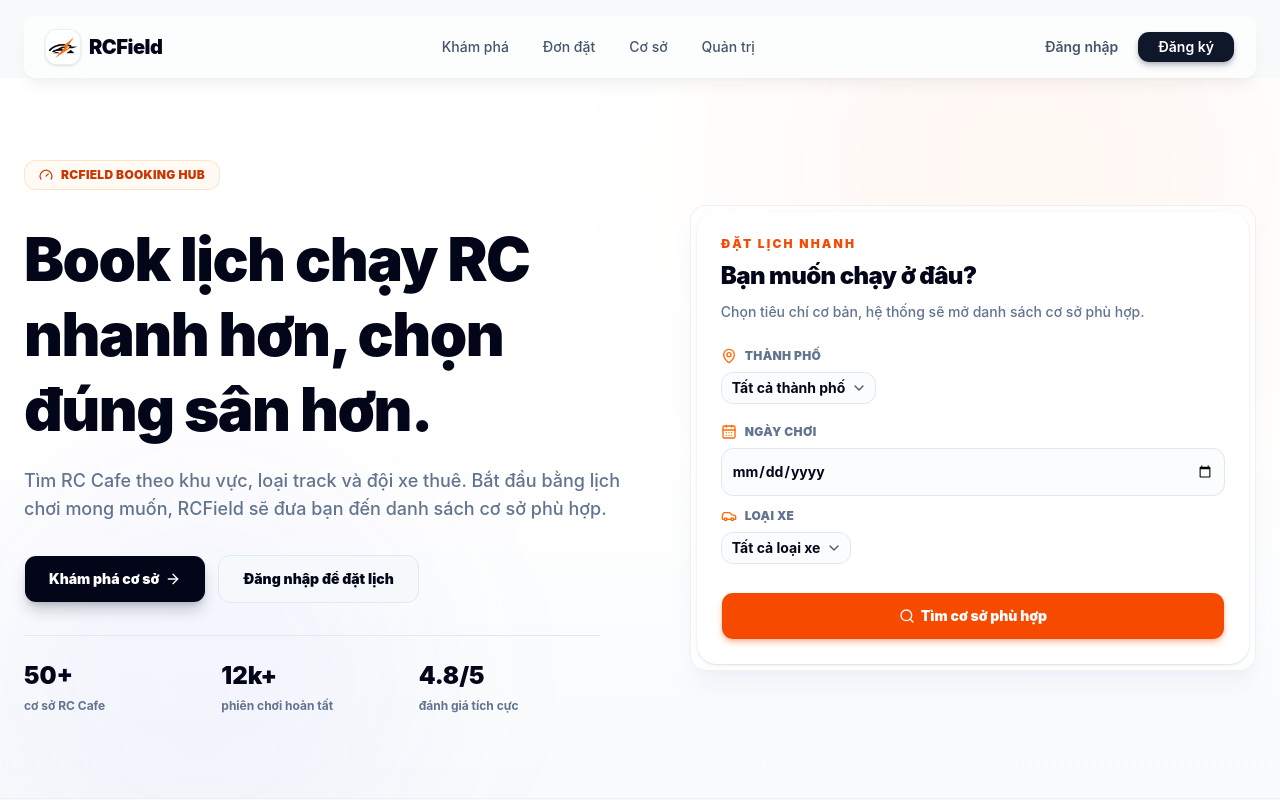
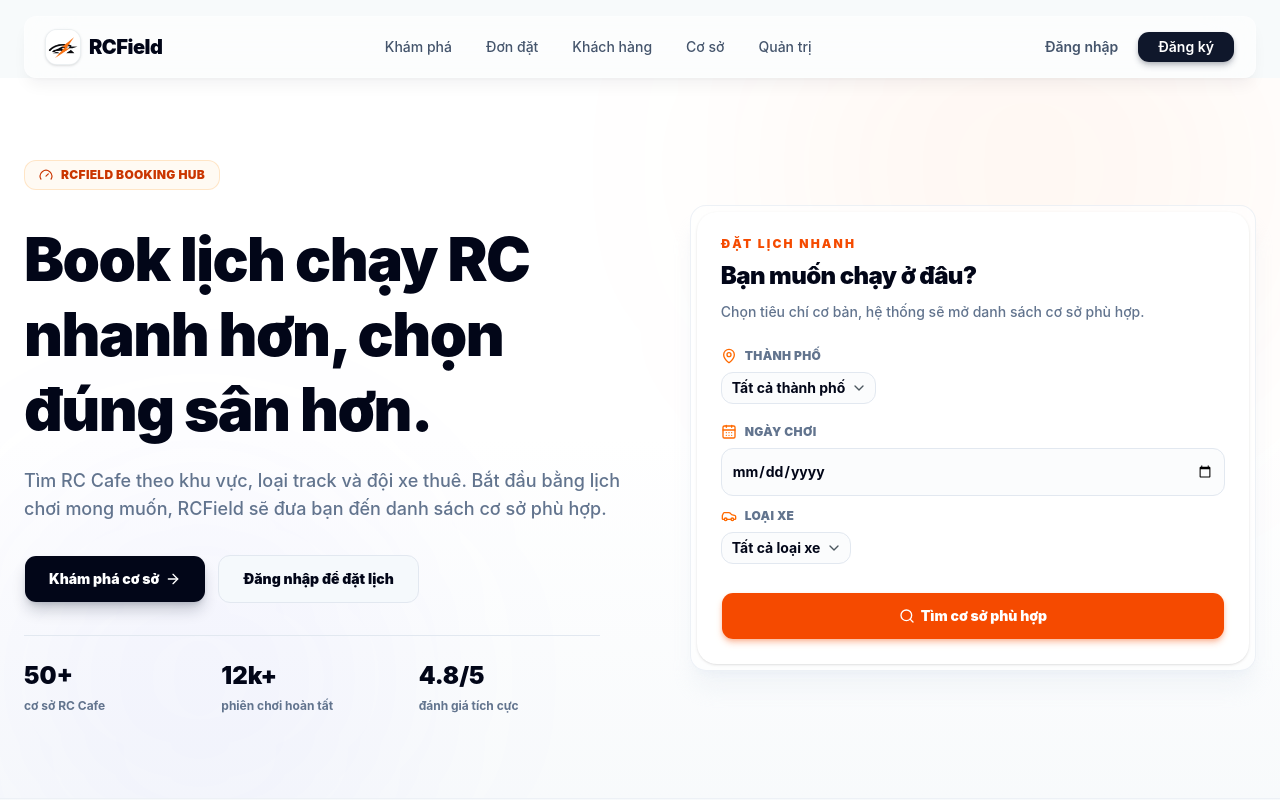
Before and after one commit to RCField-SEP490/rcfield-fe, a React (Vite) app: page / in a window 1280 px wide. Shown: the top 800 px of the page. Built offline with nearby package versions, Linux system fonts and the light colour scheme.

Commit message:
fix: expose customer center route

```diff
--- a/src/app/router/route-paths.ts
+++ b/src/app/router/route-paths.ts
@@ -10,6 +10,7 @@
   register: "/auth/register",
   forgotPassword: "/auth/forgot-password",
   resetPassword: "/auth/reset-password",
+  customerHome: "/customer",
   customerBookings: "/customer/bookings",
   customerProfile: "/customer/profile",
   customerBookingDetail: "/customer/bookings/:bookingId",
--- a/src/app/router/routes.tsx
+++ b/src/app/router/routes.tsx
@@ -1,4 +1,4 @@
-import { createBrowserRouter } from "react-router"
+import { createBrowserRouter, Navigate } from "react-router"
 import { AuthLayout } from "@/app/layouts/AuthLayout"
 import { DashboardLayout } from "@/app/layouts/DashboardLayout"
 import { PublicLayout } from "@/app/layouts/PublicLayout"
@@ -56,6 +56,7 @@
           </RoleGuard>
         ),
         children: [
+          { path: routePaths.customerHome, element: <Navigate replace to={routePaths.customerProfile} /> },
           { path: routePaths.customerBookings, element: <CustomerBookingsPage /> },
           { path: routePaths.customerProfile, element: <CustomerProfilePage /> },
           { path: routePaths.customerBookingDetail, element: <PlaceholderPage title="My booking detail" /> },
--- a/src/pages/auth/LoginPage.tsx
+++ b/src/pages/auth/LoginPage.tsx
@@ -23,6 +23,7 @@
 import { Label } from "@/shared/ui/label"
 import { Checkbox } from "@/shared/ui/checkbox"
 import { toast } from "sonner"
+import { routePaths } from "@/app/router/route-paths"
 
 // Form validation schema with Zod
 const loginSchema = z.object({
@@ -96,7 +97,7 @@
 
       // Navigate to home or dashboard accordingly
       if (selectedRole === "customer") {
-        navigate("/")
+        navigate(routePaths.customerProfile)
       } else if (selectedRole === "staff") {
         navigate("/staff/dashboard")
       } else if (selectedRole === "provider") {
--- a/src/shared/components/PublicHeader.tsx
+++ b/src/shared/components/PublicHeader.tsx
@@ -9,6 +9,7 @@
 const navItems = [
   { label: "Khám phá", to: routePaths.cafes },
   { label: "Đơn đặt", to: routePaths.customerBookings },
+  { label: "Khách hàng", to: routePaths.customerProfile },
   { label: "Cơ sở", to: routePaths.providerCafes },
   { label: "Quản trị", to: routePaths.adminDashboard },
 ]
```
